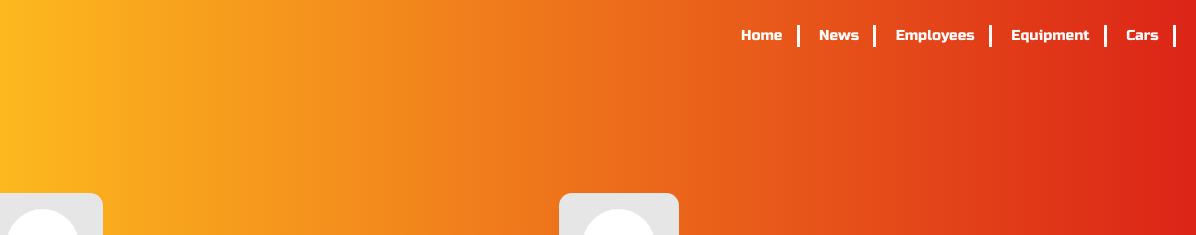
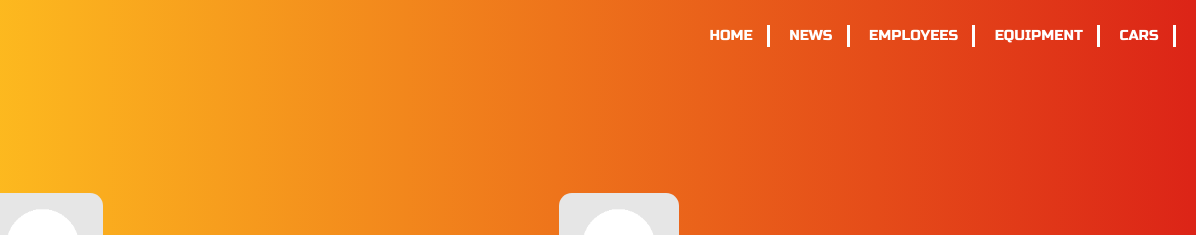
Before and after one commit to KIIvanova19/inferno, a plain HTML site: page Inferno_website/employees.html in a window 1280 px wide. Shown: the top 235 px of the page, 84-1280 px from the left. Drawn offline with Linux system fonts and the light colour scheme.

Commit message:
Fix register

```diff
--- a/Inferno_website/employees.html
+++ b/Inferno_website/employees.html
@@ -15,14 +15,13 @@
         <div class="navbar-logo">
             <img src="images/inferno_logo.png">
         </div>
-
          <nav>
             <ul>
-                <li><a href="index.html">Home</a></li>
-                <li><a href="news.html">News</a></li>
-                <li><a href="employees.html">Employees</a></li>
-                <li><a href="equipment.html">Equipment</a></li>
-                <li><a href="cars.html">Cars</a></li>
+                <li><a href="index.html">HOME</a></li>
+                <li><a href="news.html">NEWS</a></li>
+                <li><a href="employees.html">EMPLOYEES</a></li>
+                <li><a href="equipment.html">EQUIPMENT</a></li>
+                <li><a href="cars.html">CARS</a></li>
             </ul>
         </nav>
 
--- a/Inferno_website/styles/register.css
+++ b/Inferno_website/styles/register.css
@@ -73,6 +73,7 @@ body {
   padding: 10px 0px 10px 0px;
   text-align: center;
   border-radius: 25px 25px 0px 0px;
+  margin-right: 35.9%;
 }
 
 .main {
@@ -80,6 +81,7 @@ body {
   width: 800px;
   margin: auto;
   border-radius: 0px 0px 20px 20px;
+  margin-right: 35.9%;
 }
 
 form {
```
